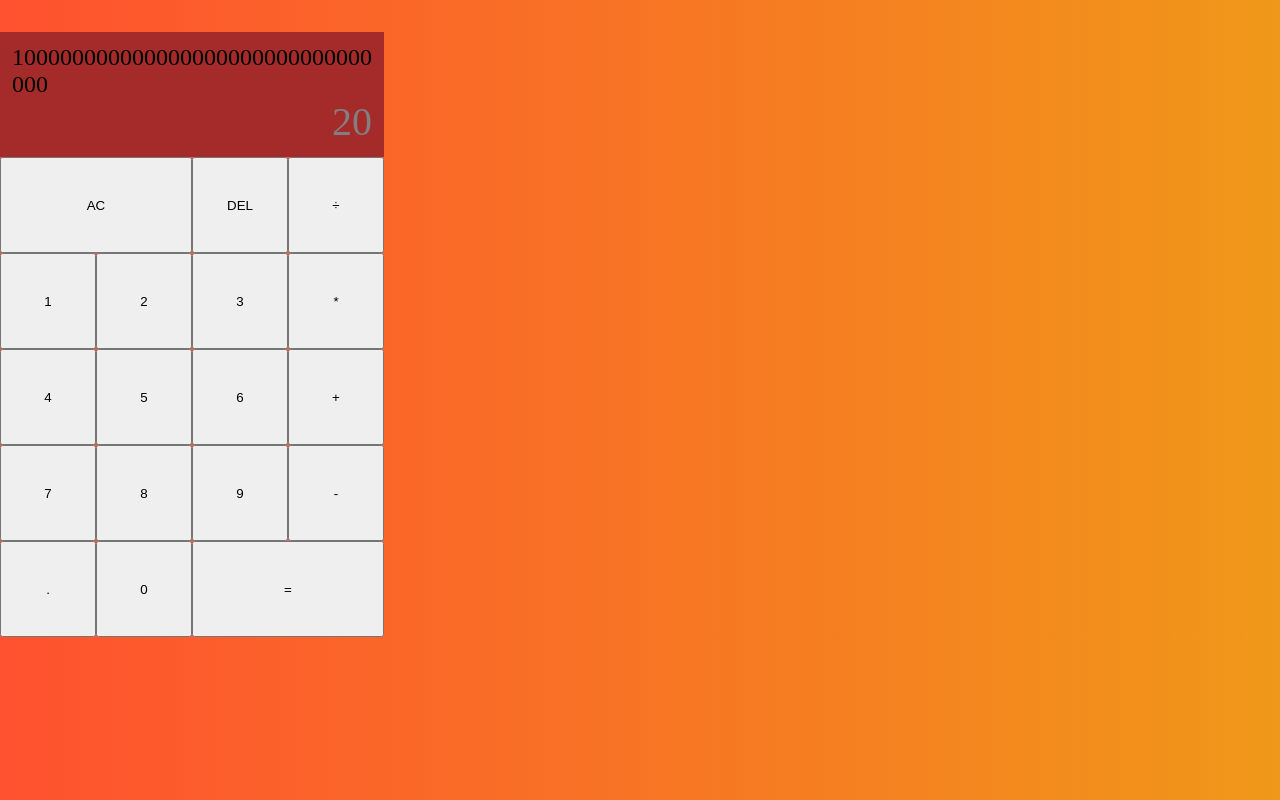
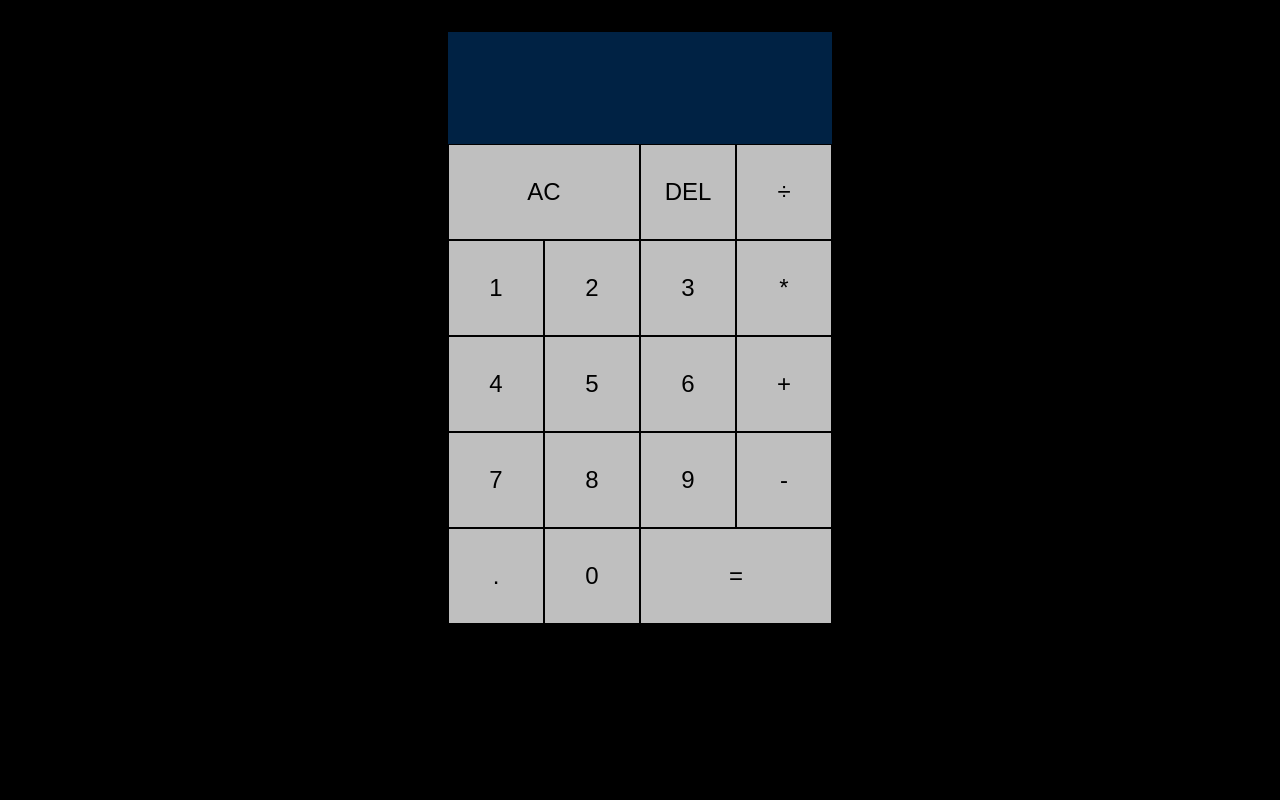
Before and after one commit to MariaRosenova/Calculator, a JavaScript app: page / in a window 1280 px wide. Built offline with nearby package versions, Linux system fonts and the light colour scheme; the HTML template or start-up script is replaced by a standard one.

Commit message:
Updated CSS

```diff
--- a/src/App.js
+++ b/src/App.js
@@ -4,8 +4,8 @@ function App() {
   return (
     <div className="calculator-grid">
       <div className="output">
-        <div className="previous-operand">100000000000000000000000000000000</div>
-        <div className="current-operand">20</div>
+        <div className="previous-operand"></div>
+        <div className="current-operand"></div>
       </div>
       <button className="span-two">AC</button>
      <button>DEL</button>
--- a/src/styles.css
+++ b/src/styles.css
@@ -4,23 +4,38 @@
 
   body {
     margin: 0;
-    background: linear-gradient(to right, #FF512F, #F09819);
+    background: black;
   }
 
 .calculator-grid {
     display: grid;
     margin-top: 2rem;
+    justify-content: center;
     grid-template-columns: repeat(4, 6rem);
     grid-template-rows: minmax(7rem, auto) repeat(5, 6rem);
-
 }
 .span-two{
     grid-column: span 2;
 }
 
+.calculator-grid > button {
+    cursor:pointer;
+    font-size: 1.5rem;
+    border: 1px solid black;
+    outline: none;
+    background-color: rgba(255, 255, 255, .75);
+
+}
+
+.calculator-grid > button:hover,
+.calculator-grid > button:focus {
+    background-color: rgba(255, 255, 255, .9);
+}
+
+
 .output {
     grid-column: 1 / -1;
-    background-color: brown;
+    background-color: #002244;
     display: flex;
     flex-direction: column;
     align-items: flex-end;
@@ -30,12 +45,16 @@
 
 }
 
+/* .output, .calculator-grid > button{
+    background: radial-gradient(circle at -4% -12.9%, rgb(74, 98, 110) 0.3%, rgb(30, 33, 48) 90.2%);
+} */
+
 .output .previous-operand {
-    color: black;
-    font-size: 1.5rem;
+    font-size: 2rem;
+    color: #A8A8A8
 }
 
 .output .current-operand {
-    color: gray;
-    font-size: 2.5rem;
+    color: white;
+    font-size: 3.5rem;
 }
```
